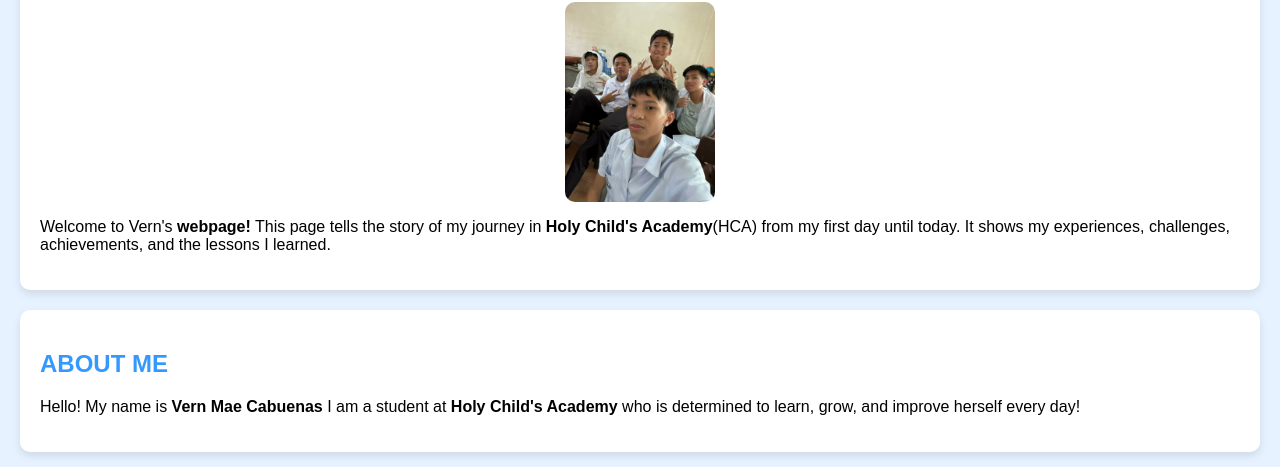
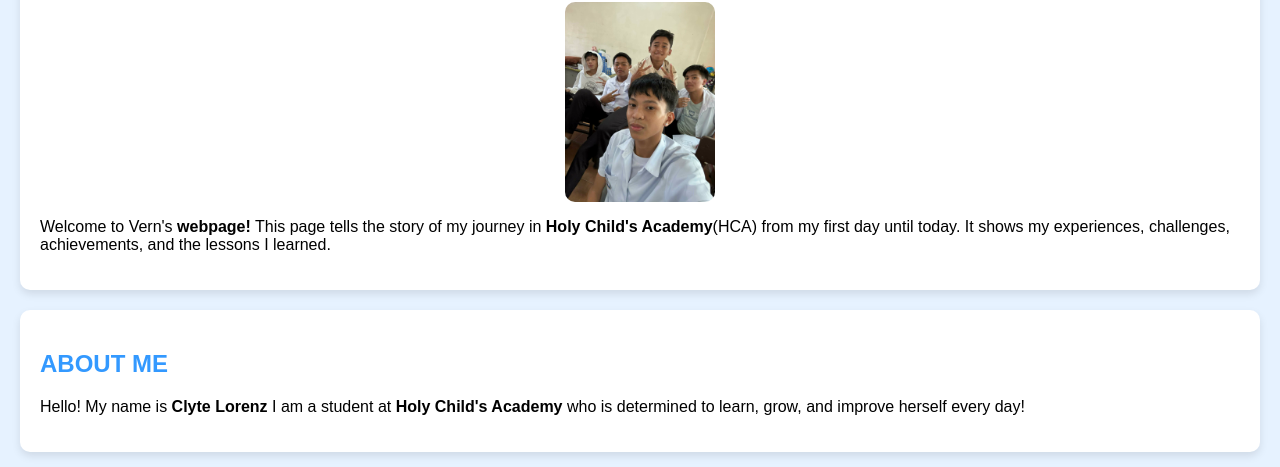
Before and after one commit to adzharaab/Clyte, a plain HTML site: page index.html in a window 1280 px wide. Shown: the part 333-800 px from the top of the page. Drawn offline with Linux system fonts and the light colour scheme.

Commit message:
Update index.html

```diff
--- a/index.html
+++ b/index.html
@@ -96,7 +96,7 @@
 
 <section id="about">
     <h2>ABOUT ME</h2>
-    <p>Hello! My name is <b>Vern Mae Cabuenas</b> I am a student at <b>Holy Child's Academy</b> who is determined to learn, grow, and improve herself every day!</p>
+    <p>Hello! My name is <b>Clyte Lorenz</b> I am a student at <b>Holy Child's Academy</b> who is determined to learn, grow, and improve herself every day!</p>
 </section>
 
 <section id="journey">
```
